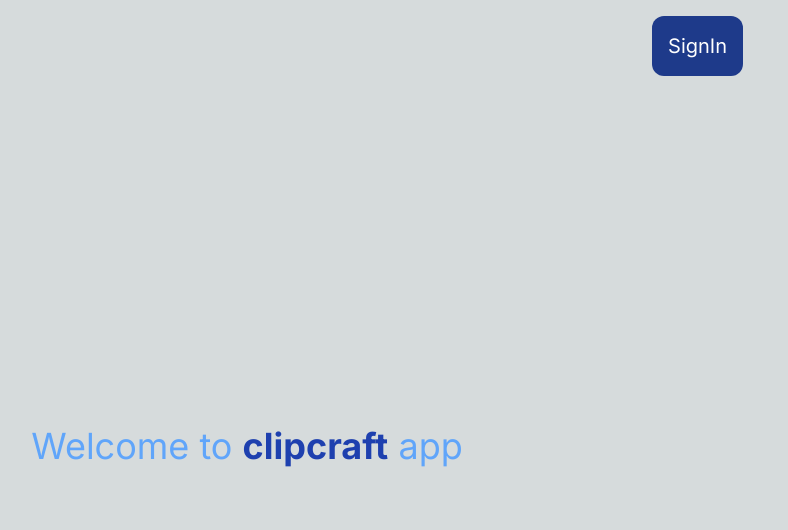
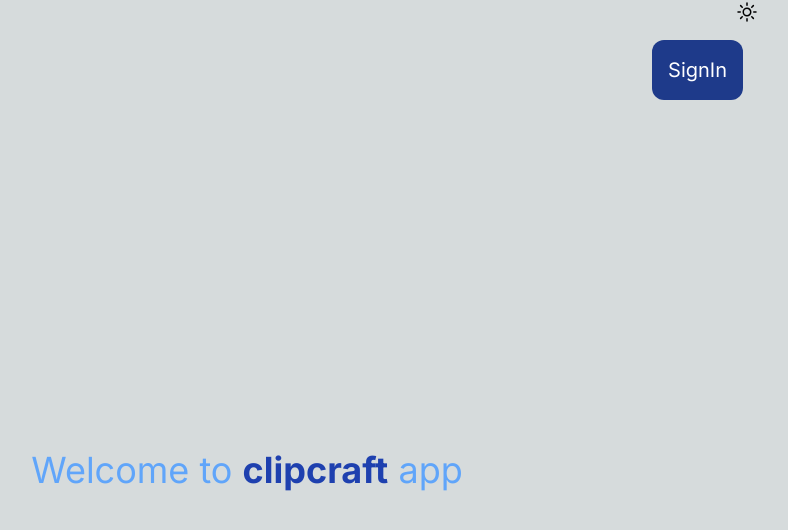
Before and after one commit to DebasishBarai/clipcraft, a Next.js app: page / in a window 1280 px wide. Shown: the top 530 px of the page, without its empty margins (393-1181 px from the left). Built offline with nearby package versions, Linux system fonts and the light colour scheme.

Commit message:
topbar addition

```diff
--- /dev/null
+++ b/app/components/topbar.tsx
@@ -0,0 +1,12 @@
+import Image from "next/image"
+import mode_svg from '../../public/mode.svg'
+
+const TopBar = () => {
+    return (
+        <div className='h-fit flex flex-row justify-end'>
+            <Image src = {mode_svg} alt = 'toggle mode'/>
+        </div>
+    )
+}
+
+export default TopBar
--- a/app/layout.tsx
+++ b/app/layout.tsx
@@ -1,6 +1,7 @@
 import './globals.css'
 import type { Metadata } from 'next'
 import { Inter } from 'next/font/google'
+import TopBar from './components/topbar'
 
 const inter = Inter({ subsets: ['latin'] })
 
@@ -16,7 +17,12 @@ export default function RootLayout({
 }) {
   return (
     <html lang="en">
-      <body className={inter.className}>{children}</body>
+      <body className={inter.className}>
+        <>
+        <TopBar />
+        {children}
+        </>
+        </body>
     </html>
   )
 }
```
Also changed, not shown: public/mode.svg (added).
